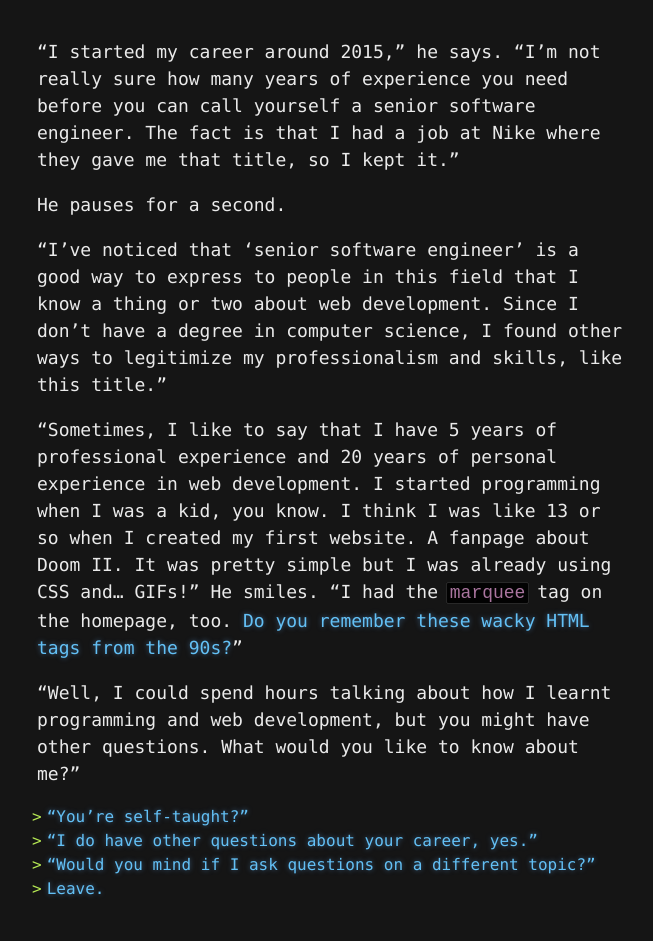
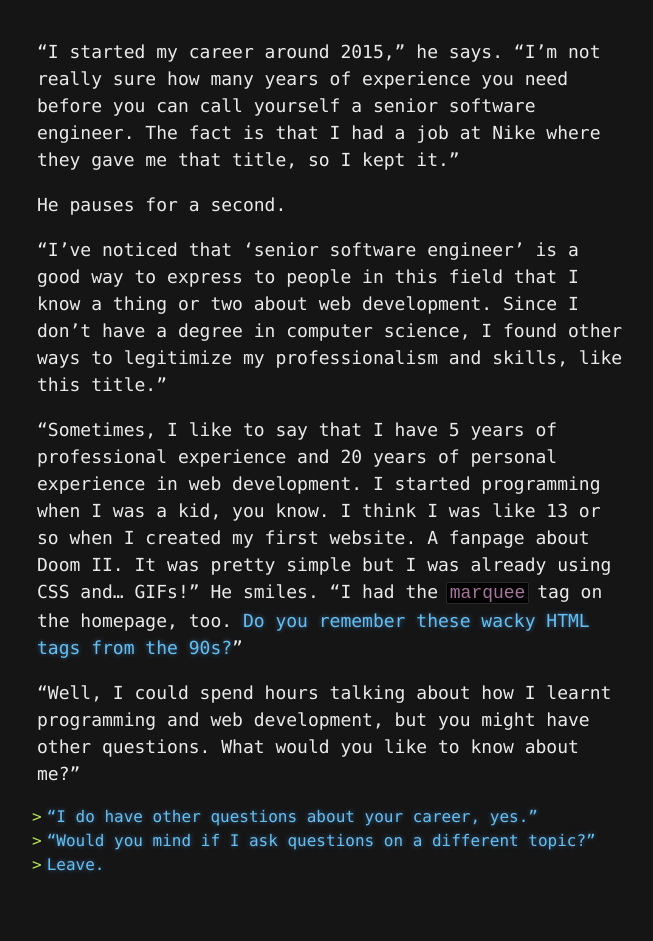
Before and after one commit to yvesgurcan/adventure, a Jekyll site: the page built from senior.md, in a window 1280 px wide. Shown: the whole page, without its empty margins (308-961 px from the left). Built offline with Jekyll 4.4.1, drawn with Linux system fonts in a browser that asks for light colours; our own code applies the rules of GitHub Pages for plain Markdown files; after the commit the page ends 917 px from its top, so only the background shows below that.

Commit message:
Update senior.md

```diff
--- a/senior.md
+++ b/senior.md
@@ -8,7 +8,6 @@ He pauses for a second.
 
 "Well, I could spend hours talking about how I learnt programming and web development, but you might have other questions. What would you like to know about me?"
 
-- ["You're self-taught?"](self-taught.md)
 - ["I do have other questions about your career, yes."](job-2.md)
 - ["Would you mind if I ask questions on a different topic?"](questions.md)
 - [Leave.](leave.md)
```
